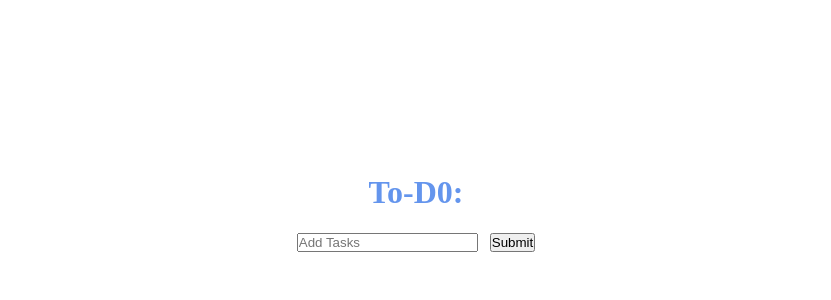
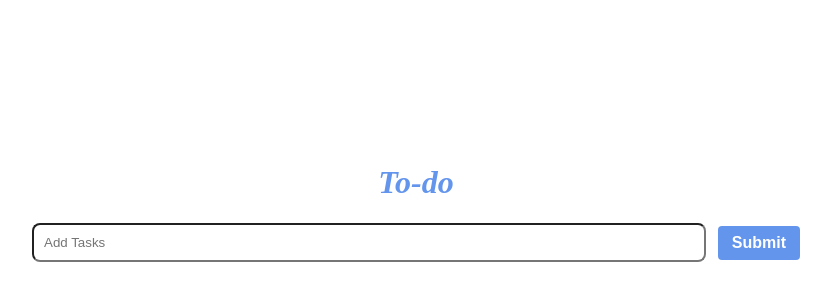
Before and after one commit to PinkMoon25/react-todo-app, a React (Create React App) app: page / in a window 1280 px wide. Shown: the part 176-476 px from the top of the page, without its empty margins (224-1055 px from the left). Built offline with nearby package versions, Linux system fonts and the light colour scheme.

Commit message:
Add proptypes checks and destructuring

```diff
--- a/package.json
+++ b/package.json
@@ -6,6 +6,7 @@
     "@testing-library/jest-dom": "^5.16.5",
     "@testing-library/react": "^13.3.0",
     "@testing-library/user-event": "^13.5.0",
+    "prop-types": "^15.8.1",
     "react": "^18.2.0",
     "react-dom": "^18.2.0",
     "react-scripts": "5.0.1",
--- a/src/App.css
+++ b/src/App.css
@@ -2,10 +2,6 @@
   box-sizing: border-box;
   margin: 0;
   padding: 0;
-}
-
-body {
-    color: cornflowerblue;
 }
 
 .container {
@@ -19,12 +15,22 @@ body {
   gap: 22px;
 }
 
+header {
+  width: 100%;
+  color: #6495ed;
+  text-align: center;
+}
+
 ul {
   list-style: none;
   width: 100%;
+  display: flex;
+  flex-direction: column;
+  gap: 5px;
 }
 
-form, li {
+form,
+li {
   width: 100%;
   display: flex;
   justify-content: center;
@@ -33,8 +39,37 @@ form, li {
   font-weight: 700;
 }
 
+form > input {
+  width: 100%;
+  padding: 10px;
+  border-radius: 8px;
+}
+
+button {
+  padding: 8px 14px;
+  border-radius: 4px;
+  border: none;
+  font-weight: 600;
+  font-size: 16px;
+  color: white;
+  background: #6495ed;
+}
+
+li {
+  padding: 10px 8px;
+  background-color: #dc143c;
+  color: #fff;
+  border-radius: 8px;
+}
+
 li > span {
   width: 100%;
+  font-size: 22px;
+}
+
+li > input {
+  width: 30px;
+  height: 30px;
 }
 
 .task-complete {
--- a/src/components/InputTodo.js
+++ b/src/components/InputTodo.js
@@ -1,6 +1,7 @@
-import React, { Component } from 'react';
+import React from 'react';
+import PropTypes from 'prop-types';
 
-class InputTodo extends Component {
+class InputTodo extends React.PureComponent {
   constructor(props) {
     super(props);
     this.state = {
@@ -17,9 +18,11 @@ class InputTodo extends Component {
   }
 
   handleSubmit(e) {
-    if (this.state.task.trim()) {
+    const { task } = this.state;
+    const { addTaskItem } = this.props;
+    if (task.trim()) {
       e.preventDefault();
-      this.props.addTaskItem(this.state.task);
+      addTaskItem(task);
       this.setState({
         task: '',
       });
@@ -29,13 +32,16 @@ class InputTodo extends Component {
   }
 
   render() {
+    const { task } = this.state;
     return (
       <form onSubmit={this.handleSubmit}>
-        <input type="text" placeholder="Add Tasks" value={this.state.task} onChange={this.handleTask} />
-        <button>Submit</button>
+        <input type="text" placeholder="Add Tasks" value={task} onChange={this.handleTask} />
+        <button type="button">Submit</button>
       </form>
     );
   }
 }
 
+InputTodo.propTypes = { addTaskItem: PropTypes.func.isRequired };
+
 export default InputTodo;
--- a/src/components/TodoContainer.js
+++ b/src/components/TodoContainer.js
@@ -2,7 +2,7 @@ import React from 'react';
 import TodosList from './TodosList';
 import InputTodo from './InputTodo';
 
-class TodoContainer extends React.Component {
+class TodoContainer extends React.PureComponent {
   constructor(props) {
     super(props);
     this.state = {
@@ -15,15 +15,27 @@ class TodoContainer extends React.Component {
     this.clearCompleted = this.clearCompleted.bind(this);
   }
 
-  addTasks(task) {
-    const newTask = {
-      id: Math.floor(Math.random() * 1000),
-      title: task,
-      completed: false,
-    };
-    this.setState({
-      todos: [...this.state.todos, newTask],
-    });
+  componentDidMount() {
+    const todoTasks = localStorage.getItem('todos');
+    if (JSON.parse(todoTasks)) {
+      this.setState({
+        todos: JSON.parse(todoTasks),
+      });
+    }
+  }
+
+  componentDidUpdate(prevState) {
+    const { todos } = this.state;
+    if (prevState.todos !== todos) {
+      const todoTasks = JSON.stringify(todos);
+      localStorage.setItem('todos', todoTasks);
+    }
+  }
+
+  handleDelete(id) {
+    this.setState((previous) => ({
+      todos: previous.todos.filter((todo) => todo.id !== id),
+    }));
   }
 
   handleStatus(id) {
@@ -40,28 +52,28 @@ class TodoContainer extends React.Component {
     }));
   }
 
-  handleDelete(id) {
-    this.setState((previous) => ({
-      todos: previous.todos.filter((todo) => todo.id !== id),
-    }));
+  addTasks(task) {
+    const { todos } = this.state;
+    const newTask = {
+      id: Math.floor(Math.random() * 1000),
+      title: task,
+      completed: false,
+    };
+    this.setState({
+      todos: [...todos, newTask],
+    });
   }
 
   editTask(updatedTask, id) {
     this.setState((prevState) => ({
       todos: prevState.todos.map((todo) => {
         if (todo.id === id) {
-          todo.title = updatedTask;
+          const todoTitle = todo;
+          todoTitle.title = updatedTask;
         }
         return todo;
       }),
     }));
-  }
-
-  componentDidUpdate(prevState) {
-    if (prevState.todos !== this.state.todos) {
-      const todoTasks = JSON.stringify(this.state.todos);
-      localStorage.setItem('todos', todoTasks);
-    }
   }
 
   clearCompleted() {
@@ -70,24 +82,23 @@ class TodoContainer extends React.Component {
     }));
   }
 
-  componentDidMount() {
-    const todoTasks = localStorage.getItem('todos');
-    if (JSON.parse(todoTasks)) {
-      this.setState({
-        todos: JSON.parse(todoTasks),
-      });
-    }
-  }
-
   render() {
+    const { todos } = this.state;
     return (
       <div className="container">
         <header>
-          <h1>To-D0:</h1>
+          <h1><em>To-do</em></h1>
         </header>
         <InputTodo addTaskItem={this.addTasks} />
-        <TodosList todos={this.state.todos} updateStatus={this.handleStatus} deleteTask={this.handleDelete} updateTask={this.editTask} />
-        <button className="clear-btn" id={this.state.todos.length ? '' : 'hide'} onClick={this.clearCompleted}>clear completed</button>
+        <TodosList
+          todos={todos}
+          updateStatus={this.handleStatus}
+          deleteTask={this.handleDelete}
+          updateTask={this.editTask}
+        />
+        <button type="button" className="clear-btn" id={todos.length ? '' : 'hide'} onClick={this.clearCompleted}>
+          clear completed
+        </button>
       </div>
     );
   }
--- a/src/components/TodoItem.js
+++ b/src/components/TodoItem.js
@@ -1,6 +1,7 @@
 import React from 'react';
+import PropTypes from 'prop-types';
 
-class TodoItem extends React.Component {
+class TodoItem extends React.PureComponent {
   constructor(props) {
     super(props);
     this.state = {
@@ -16,26 +17,46 @@ class TodoItem extends React.Component {
     });
   }
 
-  handleEditingDone(e) {
+  handleEditingDone() {
     this.setState({
       editable: false,
     });
   }
 
   render() {
+    const { editable } = this.state;
+    const {
+      Id, status, task, updateStatus, deleteTask, updateTask,
+    } = this.props;
     const viewMode = {};
     const editMode = {};
-    if (this.state.editable) viewMode.display = 'none';
+    if (editable) viewMode.display = 'none';
     else editMode.display = 'none';
     return (
       <li>
-        <input type="checkbox" checked={this.props.status} onChange={() => this.props.updateStatus(this.props.Id)} />
-        <span className={this.props.status ? 'task-complete' : ''} onDoubleClick={() => this.handleEditing()} style={viewMode}>{this.props.task}</span>
-        <input type="text" className="edit-task" style={editMode} onChange={(e) => this.props.updateTask(e.target.value, this.props.Id)} onBlur={this.handleEditingDone} value={this.props.task} />
-        <button onClick={() => { this.props.deleteTask(this.props.Id); }}>Delete</button>
+        <input type="checkbox" checked={status} onChange={() => updateStatus(Id)} />
+        <span className={status ? 'task-complete' : ''} onDoubleClick={() => this.handleEditing()} style={viewMode}>{task}</span>
+        <input
+          type="text"
+          className="edit-task"
+          style={editMode}
+          onChange={(e) => updateTask(e.target.value, Id)}
+          onBlur={this.handleEditingDone}
+          value={task}
+        />
+        <button type="button" onClick={() => { deleteTask(Id); }}>Delete</button>
       </li>
     );
   }
 }
 
+TodoItem.propTypes = {
+  task: PropTypes.string.isRequired,
+  status: PropTypes.bool.isRequired,
+  Id: PropTypes.number.isRequired,
+  updateStatus: PropTypes.func.isRequired,
+  updateTask: PropTypes.func.isRequired,
+  deleteTask: PropTypes.func.isRequired,
+};
+
 export default TodoItem;
--- a/src/components/TodosList.js
+++ b/src/components/TodosList.js
@@ -1,23 +1,23 @@
 import React from 'react';
+import PropTypes from 'prop-types';
 import TodoItem from './TodoItem';
 
-class TodosList extends React.Component {
-  constructor(props) {
-    super(props);
-  }
-
+class TodosList extends React.PureComponent {
   render() {
+    const {
+      todos, updateStatus, updateTask, deleteTask,
+    } = this.props;
     return (
       <ul>
-        {this.props.todos.map((todo) => (
+        {todos.map((todo) => (
           <TodoItem
             key={todo.id}
             Id={todo.id}
             status={todo.completed}
-            updateStatus={this.props.updateStatus}
+            updateStatus={updateStatus}
             task={todo.title}
-            deleteTask={this.props.deleteTask}
-            updateTask={this.props.updateTask}
+            deleteTask={deleteTask}
+            updateTask={updateTask}
           />
         ))}
       </ul>
@@ -25,4 +25,15 @@ class TodosList extends React.Component {
   }
 }
 
+TodosList.propTypes = {
+  todos: PropTypes.arrayOf(PropTypes.shape({
+    id: PropTypes.number,
+    title: PropTypes.string,
+    completed: PropTypes.bool,
+  })).isRequired,
+  updateStatus: PropTypes.func.isRequired,
+  deleteTask: PropTypes.func.isRequired,
+  updateTask: PropTypes.func.isRequired,
+};
+
 export default TodosList;
```
Also changed, not shown: 1 other file (tests, documents, lock files or other folders). Lines whose indentation alone changed are shown as unchanged.
